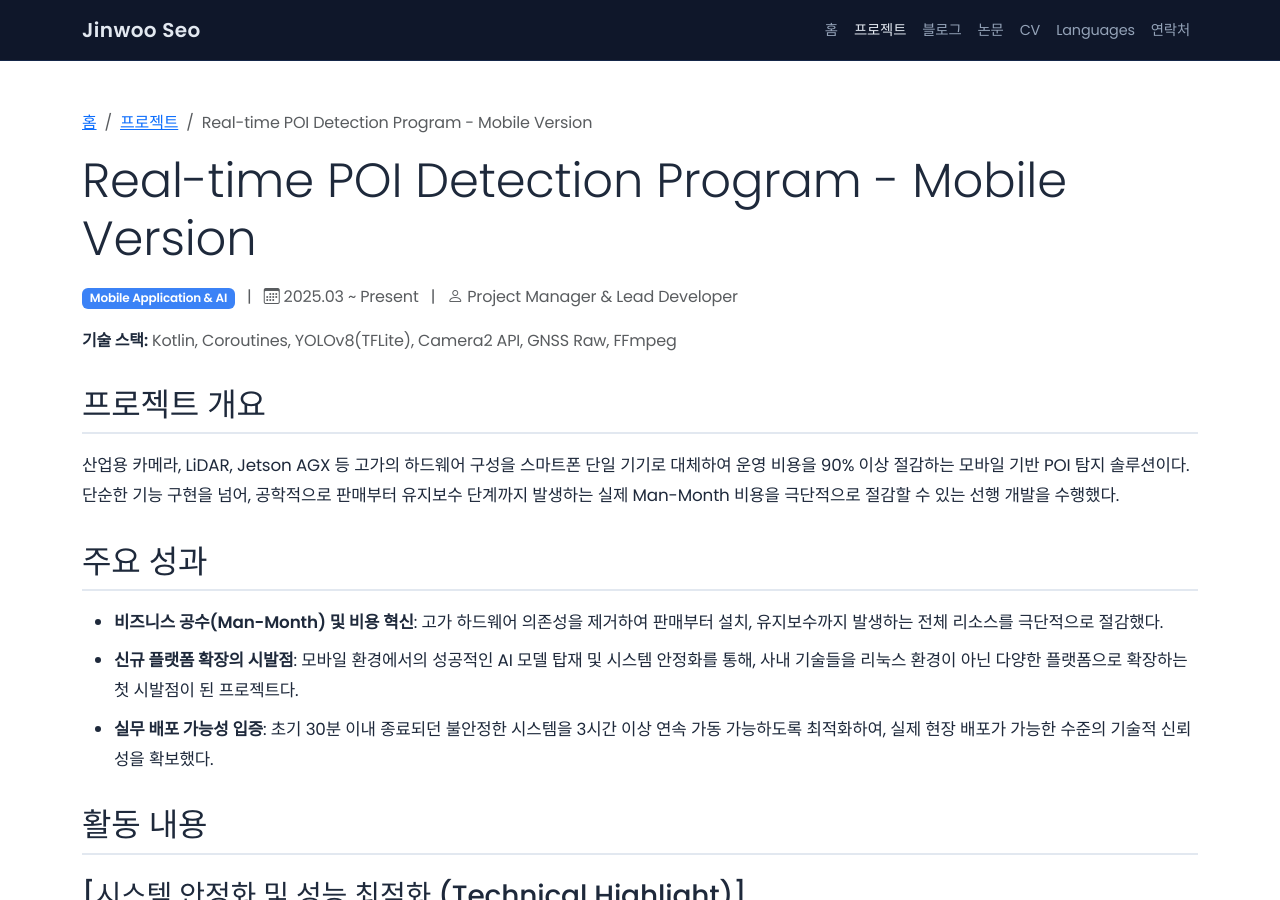
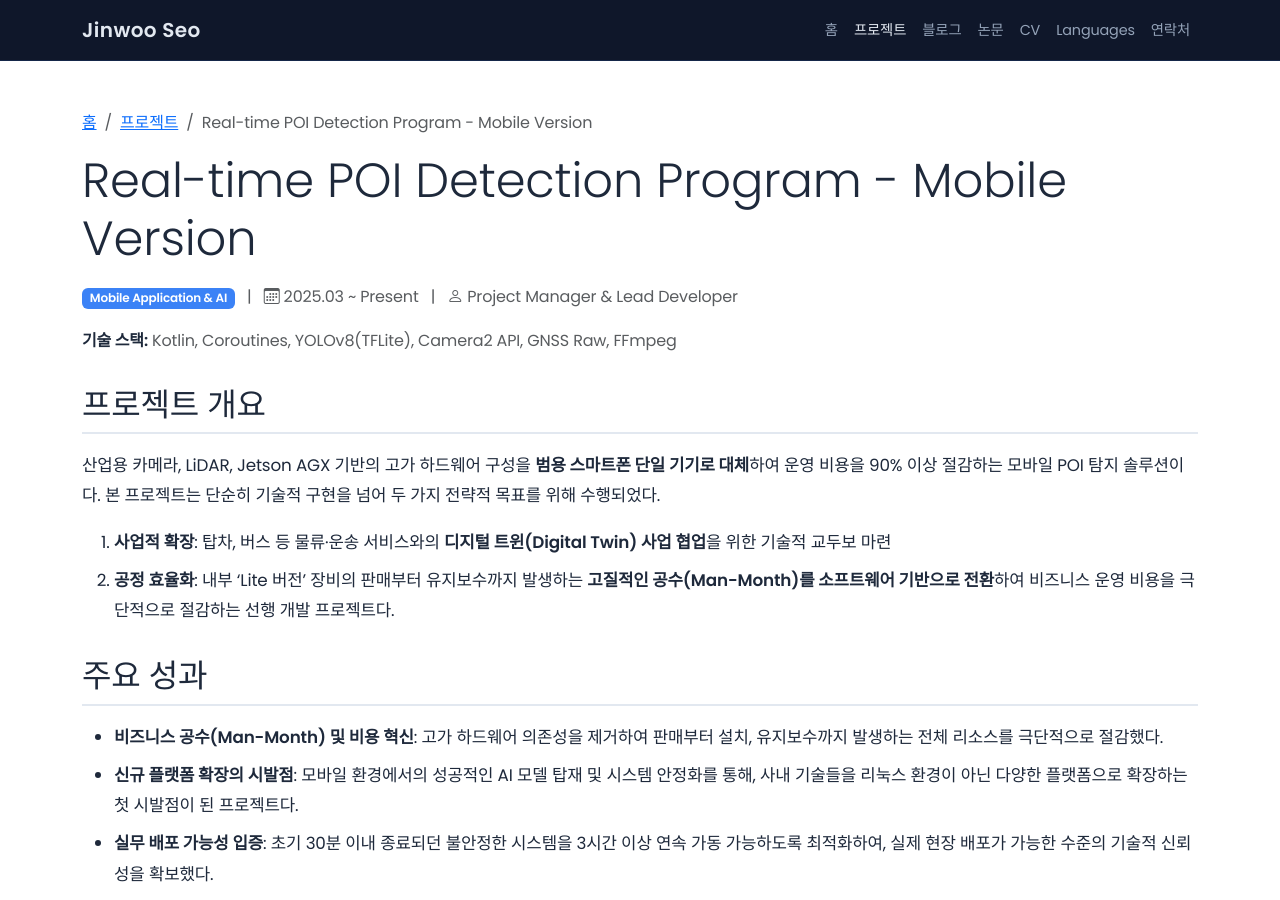
Before and after one commit to jinwoo-Sync/jinwoo-Sync.github.io, a Jekyll site: the page built from _projects/real-time_poi.md, in a window 1280 px wide and 900 px high. Built offline with Jekyll 4.4.1, drawn with Linux system fonts in a browser that asks for light colours.

Commit message:
추ㅏㄱ

```diff
--- a/_projects/real-time_poi.md
+++ b/_projects/real-time_poi.md
@@ -10,7 +10,10 @@ order: 4
 ---
 
 ## 프로젝트 개요
-산업용 카메라, LiDAR, Jetson AGX 등 고가의 하드웨어 구성을 스마트폰 단일 기기로 대체하여 운영 비용을 90% 이상 절감하는 모바일 기반 POI 탐지 솔루션이다. 단순한 기능 구현을 넘어, 공학적으로 판매부터 유지보수 단계까지 발생하는 실제 Man-Month 비용을 극단적으로 절감할 수 있는 선행 개발을 수행했다.
+산업용 카메라, LiDAR, Jetson AGX 기반의 고가 하드웨어 구성을 **범용 스마트폰 단일 기기로 대체**하여 운영 비용을 90% 이상 절감하는 모바일 POI 탐지 솔루션이다. 본 프로젝트는 단순히 기술적 구현을 넘어 두 가지 전략적 목표를 위해 수행되었다.
+
+1.  **사업적 확장**: 탑차, 버스 등 물류·운송 서비스와의 **디지털 트윈(Digital Twin) 사업 협업**을 위한 기술적 교두보 마련
+2.  **공정 효율화**: 내부 'Lite 버전' 장비의 판매부터 유지보수까지 발생하는 **고질적인 공수(Man-Month)를 소프트웨어 기반으로 전환**하여 비즈니스 운영 비용을 극단적으로 절감하는 선행 개발 프로젝트다.
 
 ## 주요 성과
 
```
